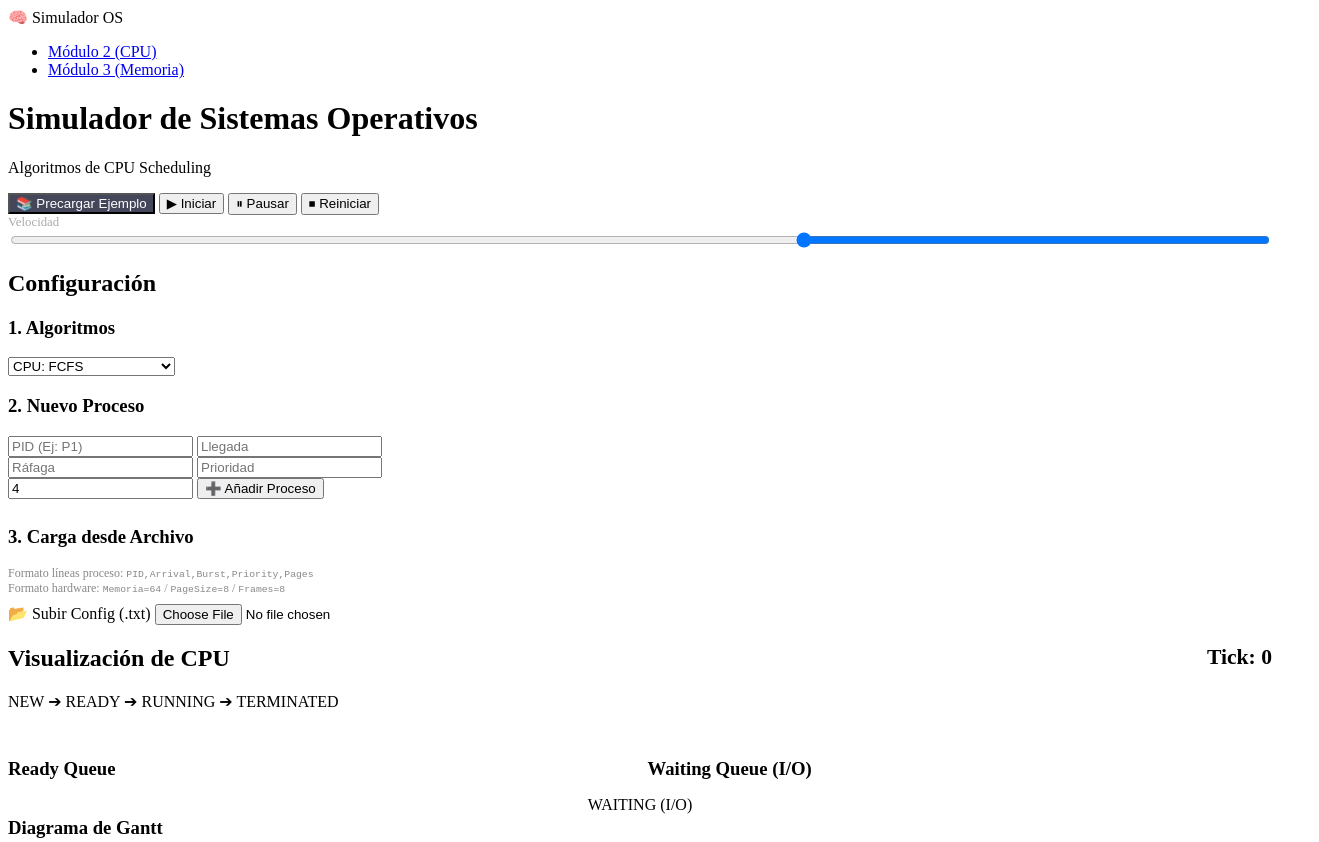
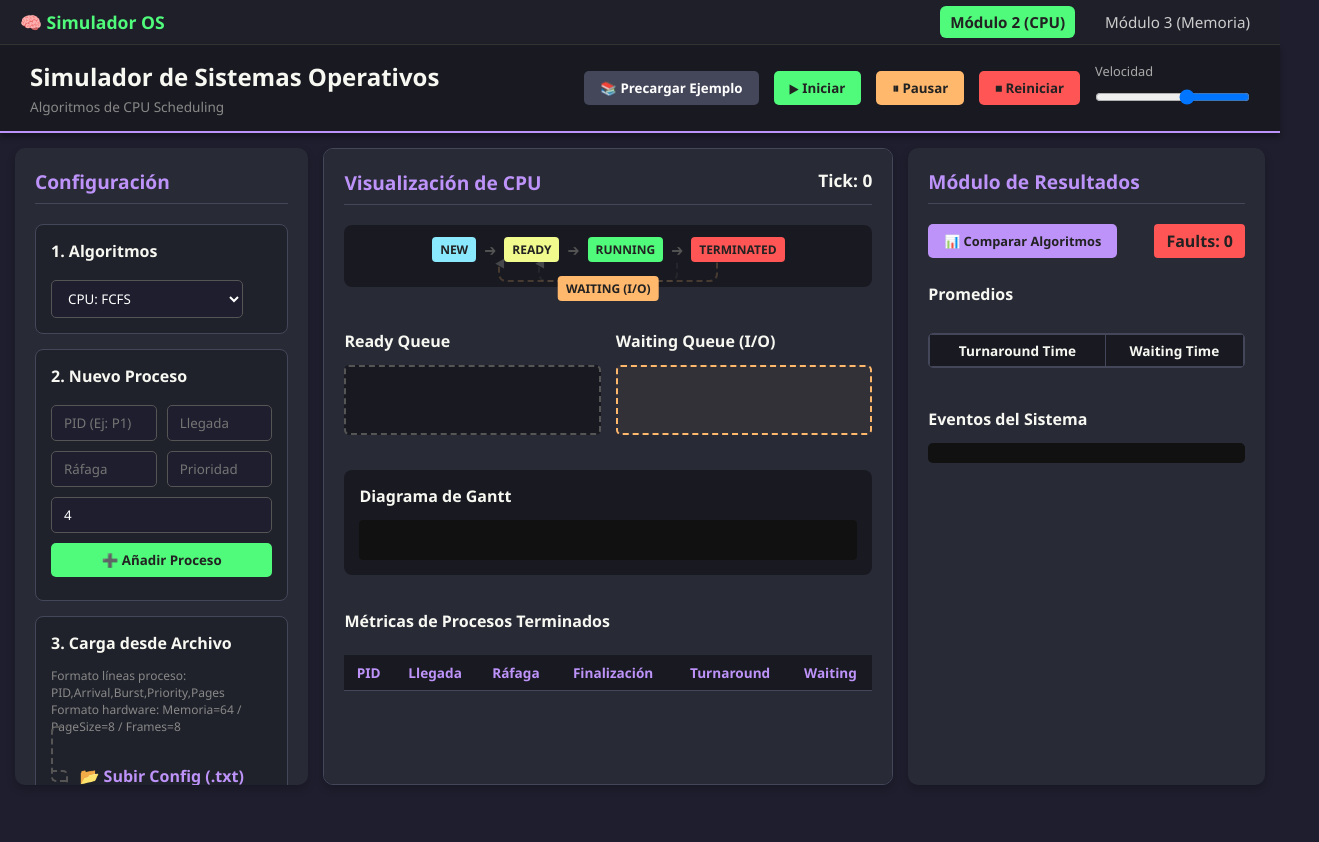
Before and after one commit to jonaxCA/SysOps, a plain HTML site: page Modulo2/modulo2.html in a window 1280 px wide. Shown: the top 842 px of the page, 1319 px wide, since content can reach past the window. After the commit the page ends 800 px from the top, so only its background shows below. Drawn offline with Linux system fonts and the light colour scheme; files that its build step writes are made by us from their sources; the site is published under a folder, as on GitHub Pages, so addresses that start at the root find nothing.

Commit message:
Fix links to styles and HTML files in modulo2.html

```diff
--- a/Modulo2/modulo2.html
+++ b/Modulo2/modulo2.html
@@ -4,7 +4,7 @@
     <meta charset="UTF-8">
     <meta name="viewport" content="width=device-width, initial-scale=1.0">
     <title>Simulador OS: CPU & Memoria</title>
-    <link rel="stylesheet" href="/Modulo3/styles.css">
+    <link rel="stylesheet" href="Modulo3/styles.css">
 </head>
 <body>
 
@@ -14,12 +14,12 @@
         <span class="nav-logo">🧠 Simulador OS</span>
         <ul class="nav-links">
             <li>
-                <a href="/Modulo2/index.html" class="nav-link" id="link-mod2">
+                <a href="Modulo2/modulo2.html" class="nav-link" id="link-mod2">
                     Módulo 2 (CPU)
                 </a>
             </li>
             <li>
-                <a href="/Modulo3/modulo3.html" class="nav-link" id="link-mod3">
+                <a href="Modulo3/modulo3.html" class="nav-link" id="link-mod3">
                     Módulo 3 (Memoria)
                 </a>
             </li>
```
